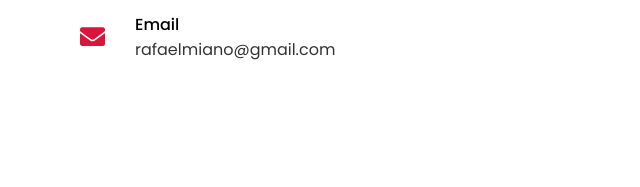
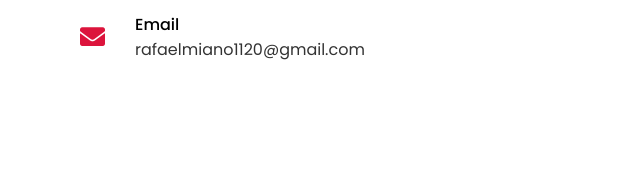
Before and after one commit to noone2097/MyPortfolio, a plain HTML site: page index.html in a window 1280 px wide. Shown: the part 3764-3951 px from the top of the page, 0-640 px from the left. Drawn offline with nearby package versions, Linux system fonts and the light colour scheme.

Commit message:
Update index.html

```diff
--- a/index.html
+++ b/index.html
@@ -216,7 +216,7 @@
                             <i class="fas fa-envelope"></i>
                             <div class="info">
                                 <div class="head">Email</div>
-                                <div class="sub-title">rafaelmiano@gmail.com</div>
+                                <div class="sub-title">rafaelmiano1120@gmail.com</div>
                             </div>
                         </div>
                     </div>
```
